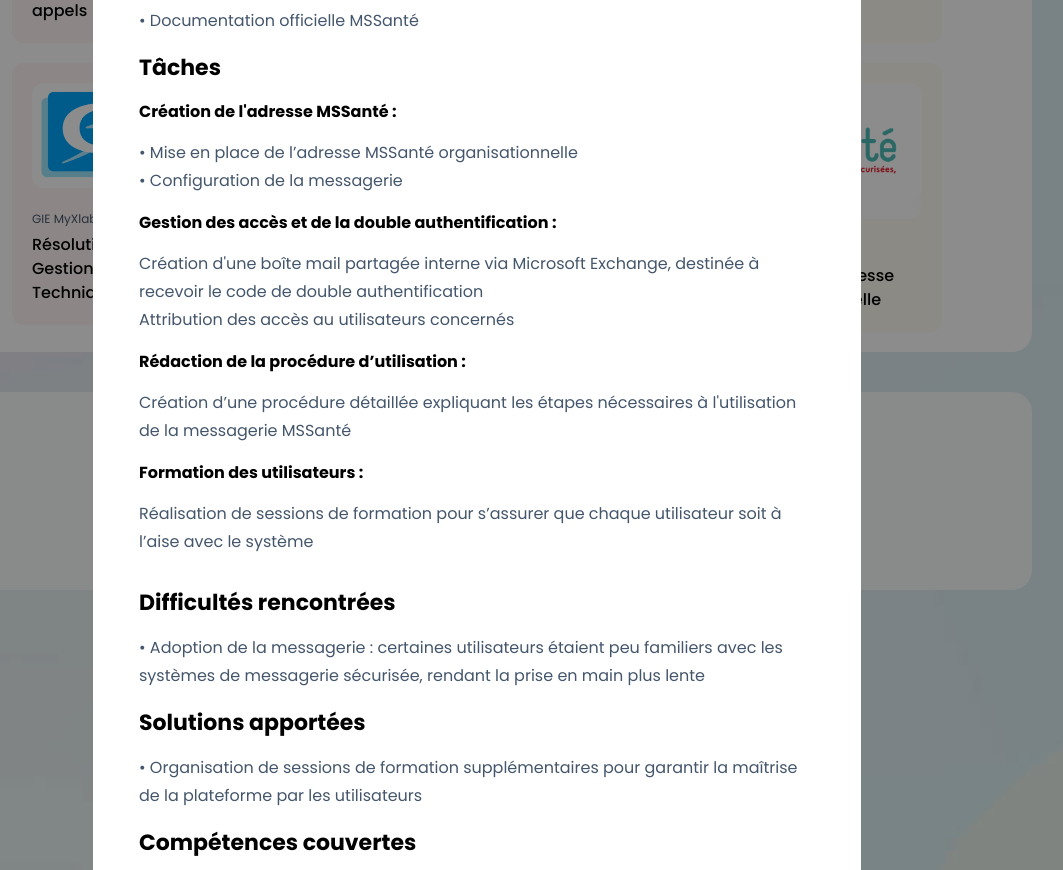
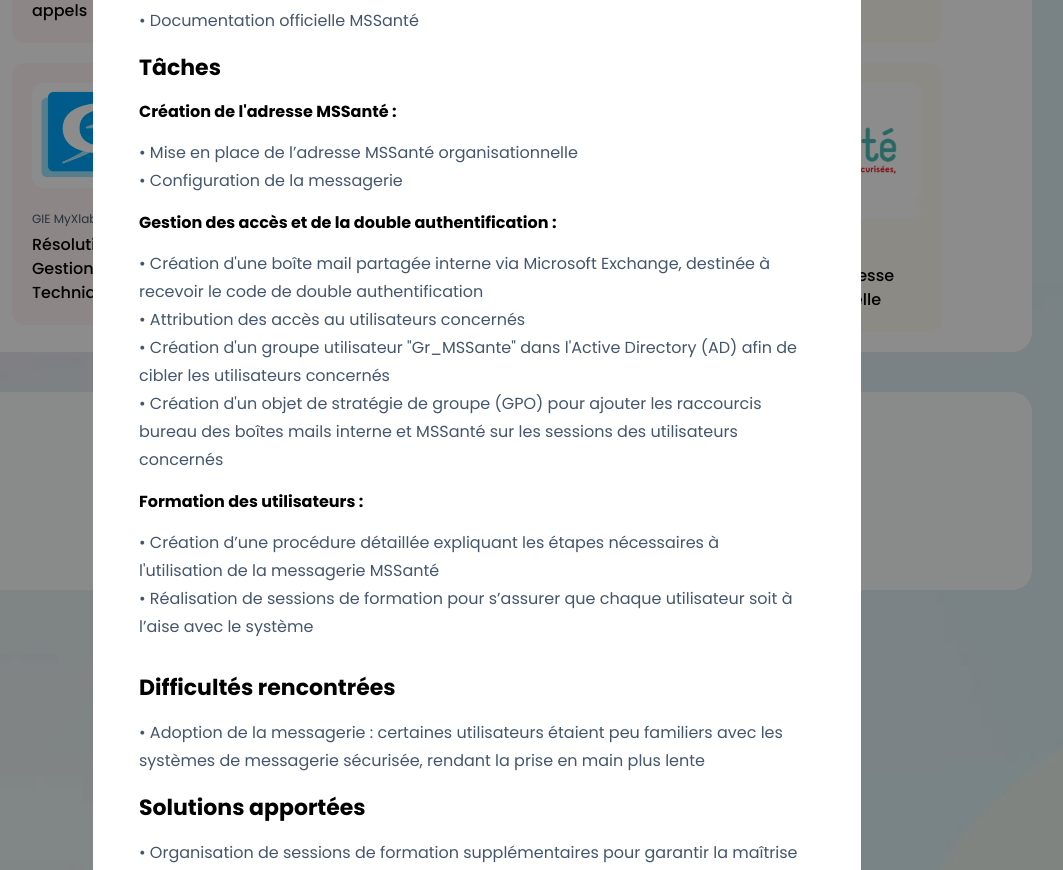
Before and after one commit to ElianePerol/Portfolio.2025.BTS.SIO, a PHP site: page /projects.php in a window 1280 px wide, after a click that opens the changed part. Shown: the part 1008-1878 px from the top of the page, without its empty margins (163-1226 px from the left). Run offline with PHP 8.4, Linux system fonts and the light colour scheme.

Commit message:
adding documention to projects

```diff
--- a/projects.php
+++ b/projects.php
@@ -1647,20 +1647,17 @@ include_once "common/footer.php";
                         <p>
                             <h6>Gestion des accès et de la double authentification :</h6>
                             <ul>
-                                <li>Création d'une boîte mail partagée interne via Microsoft Exchange, destinée à recevoir le code de double authentification</li>
-                                <li>Attribution des accès au utilisateurs concernés</li>
-                            </ul>
-                        </p>
-                        <p>
-                            <h6>Rédaction de la procédure d’utilisation :</h6>
-                            <ul>
-                                <li>Création d’une procédure détaillée expliquant les étapes nécessaires à l'utilisation de la messagerie MSSanté</li>
+                                <li>• Création d'une boîte mail partagée interne via Microsoft Exchange, destinée à recevoir le code de double authentification</li>
+                                <li>• Attribution des accès au utilisateurs concernés</li>
+                                <li>• Création d'un groupe utilisateur "Gr_MSSante" dans l'Active Directory (AD) afin de cibler les utilisateurs concernés</li>
+                                <li>• Création d'un objet de stratégie de groupe (GPO) pour ajouter les raccourcis bureau des boîtes mails interne et MSSanté sur les sessions des utilisateurs concernés</li>
                             </ul>
                         </p>
                         <p>
                             <h6>Formation des utilisateurs :</h6>
                             <ul>
-                                <li>Réalisation de sessions de formation pour s’assurer que chaque utilisateur soit à l’aise avec le système</li>
+                                <li>• Création d’une procédure détaillée expliquant les étapes nécessaires à l'utilisation de la messagerie MSSanté</li>
+                                <li>• Réalisation de sessions de formation pour s’assurer que chaque utilisateur soit à l’aise avec le système</li>
                             </ul>
                         </p>
                 </div>
@@ -1737,22 +1734,27 @@ include_once "common/footer.php";
                     <!-- <div class="row"> -->
                         <div class="col-md-6">
                             <span class="">
-                                <a href="#"><i class="fa-solid fa-arrow-up-right-from-square"></i>   Site MSSanté</a>
-                            </span>
-                        </div>
-                        <div class="col-md-6">
-                            <span class="">
-                                <a href="#"><i class="fa-solid fa-arrow-up-right-from-square"></i>   Guide d’utilisation et procédure détaillée</a>
-                            </span>
-                        </div>
-                        <div class="col-md-6">
-                            <span class="">
-                                <a href="#"><i class="fa-solid fa-arrow-up-right-from-square"></i>   Schéma de configuration de la double authentification</a>
-                            </span>
-                        </div>
-                        <div class="col-md-6">
-                            <span class="">
-                                <a href="#"><i class="fa-solid fa-arrow-up-right-from-square"></i>   Captures d'écran</a>
+                                <a href="https://esante.gouv.fr/produits-services/mssante" target="_blank"><i class="fa-solid fa-arrow-up-right-from-square"></i>   Site de l'Agence du Numérique en Santé (ANS) : MSSanté</a>
+                            </span>
+                        </div>
+                        <div class="col-md-6">
+                            <span class="">
+                                <a href="assets/docs/projects/mssante_guide_utilisateur.pdf" target="_blank"><i class="fa-solid fa-arrow-up-right-from-square"></i>   Guide de connexion à l'adresse MSSanté Organisationnelle</a>
+                            </span>
+                        </div>
+                        <div class="col-md-6">
+                            <span class="">
+                                <a href="assets/docs/projects/mssante_gpo.pdf" target="_blank"><i class="fa-solid fa-arrow-up-right-from-square"></i>   Création d'une GPO pour afficher les raccourcis bureau</a>
+                            </span>
+                        </div>
+                        <div class="col-md-6">
+                            <span class="">
+                                <a href="assets/docs/projects/mssante_exchange.png" target="_blank"><i class="fa-solid fa-arrow-up-right-from-square"></i>   Console Exchange, boîte mail partagée pour réception du code de double authentification (capture) </a>
+                            </span>
+                        </div>
+                        <div class="col-md-6">
+                            <span class="">
+                                <a href="assets/docs/projects/mssante_dashboard.png" target="_blank"><i class="fa-solid fa-arrow-up-right-from-square"></i>   Boîte mail MSSanté (capture)</a>
                             </span>
                         </div>
                     <!-- </div> -->
```
Also changed, not shown: 4 other files.
